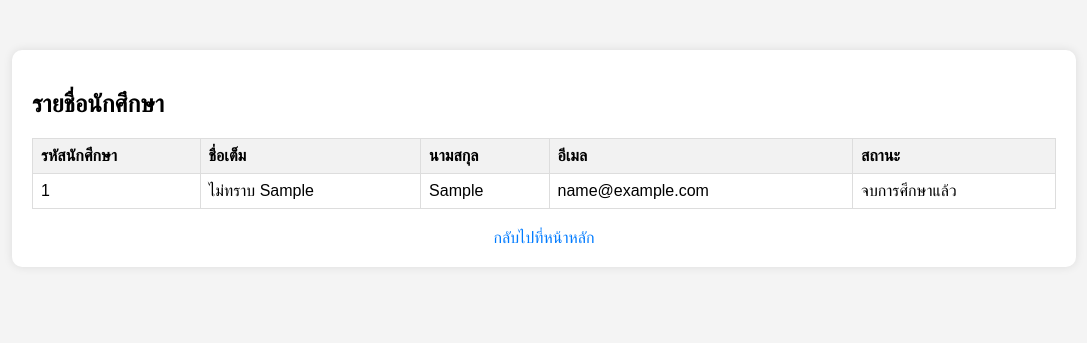
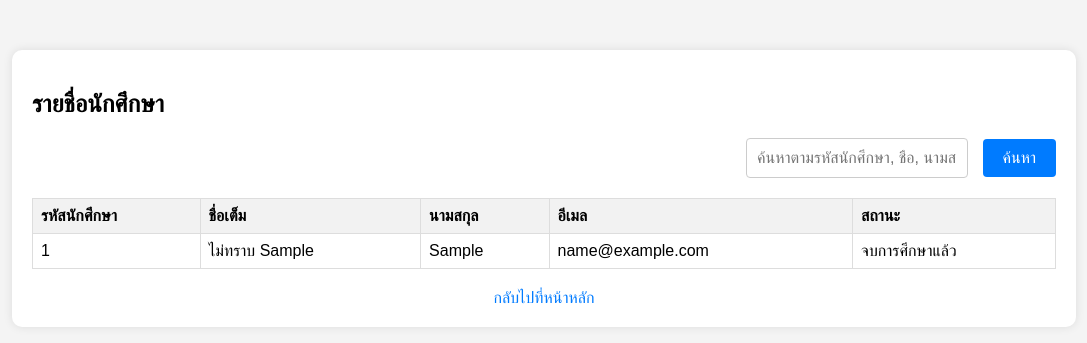
Before and after one commit to oomty43/pj, a PHP site: page /stdlist.php in a window 1280 px wide. Shown: the top 343 px of the page, without its empty margins (96-1183 px from the left). Run offline with PHP 8.4, Linux system fonts and the light colour scheme; tables that the repository leaves empty or names only in its code hold one stand-in row (values such as "Sample post").

Commit message:
แก้std

```diff
--- a/stdlist.php
+++ b/stdlist.php
@@ -15,10 +15,16 @@ if ($conn->connect_error) {
     die("การเชื่อมต่อล้มเหลว: " . $conn->connect_error);
 }
 
+// รับค่าการค้นหาจากฟอร์ม
+$search = isset($_POST['search']) ? $_POST['search'] : '';
+
 // คำสั่ง SQL เพื่อดึงข้อมูลนักศึกษา
-// ดึงข้อมูลจากตาราง student
-$sql = "SELECT s_id, s_pic, s_pna, s_na, s_la, s_email, s_stat FROM student";
-$result = $conn->query($sql);
+$sql = "SELECT s_id, s_pna, s_na, s_la, s_email, s_stat FROM student WHERE s_id LIKE ? OR s_na LIKE ? OR s_la LIKE ?";
+$stmt = $conn->prepare($sql);
+$searchParam = '%' . $search . '%';
+$stmt->bind_param('sss', $searchParam, $searchParam, $searchParam);
+$stmt->execute();
+$result = $stmt->get_result();
 
 // ฟังก์ชั่นแปลงค่า s_pna
 function getPrefix($s_pna) {
@@ -33,8 +39,7 @@ function getPrefix($s_pna) {
             return "ไม่ทราบ";
     }
 }
-?>
-<?php
+
 // ฟังก์ชั่นแปลงค่าสถานะนักศึกษา
 function getStudentStatus($s_stat)
 {
@@ -87,11 +92,47 @@ function getStudentStatus($s_stat)
         .back-link a:hover {
             text-decoration: underline;
         }
+        .search-form {
+            margin-bottom: 20px;
+            text-align: right; /* ทำให้ฟอร์มค้นหาอยู่ชิดขวา */
+        }
+        .search-form form {
+            display: inline-block; /* ทำให้ฟอร์มค้นหาเป็นบล็อกในแนวนอน */
+        }
+        .search-form input[type="text"] {
+            padding: 10px;
+            font-size: 16px;
+            border: 1px solid #ccc;
+            border-radius: 4px;
+            width: 200px; /* กำหนดความกว้างของกล่องค้นหา */
+        }
+        .search-form input[type="submit"] {
+            padding: 10px 20px;
+            font-size: 16px;
+            background-color: #007BFF;
+            color: white;
+            border: none;
+            border-radius: 4px;
+            cursor: pointer;
+            margin-left: 10px; /* เพิ่มระยะห่างระหว่างกล่องค้นหาและปุ่มค้นหา */
+        }
+        .search-form input[type="submit"]:hover {
+            background-color: #0056b3;
+        }
     </style>
 </head>
 <body>
     <div class="container">
         <h2>รายชื่อนักศึกษา</h2>
+
+        <!-- ฟอร์มค้นหา -->
+        <div class="search-form">
+            <form method="post">
+                <input type="text" name="search" placeholder="ค้นหาตามรหัสนักศึกษา, ชื่อ, นามสกุล" value="<?php echo htmlspecialchars($search); ?>">
+                <input type="submit" value="ค้นหา">
+            </form>
+        </div>
+
         <table>
             <thead>
                 <tr>
```
